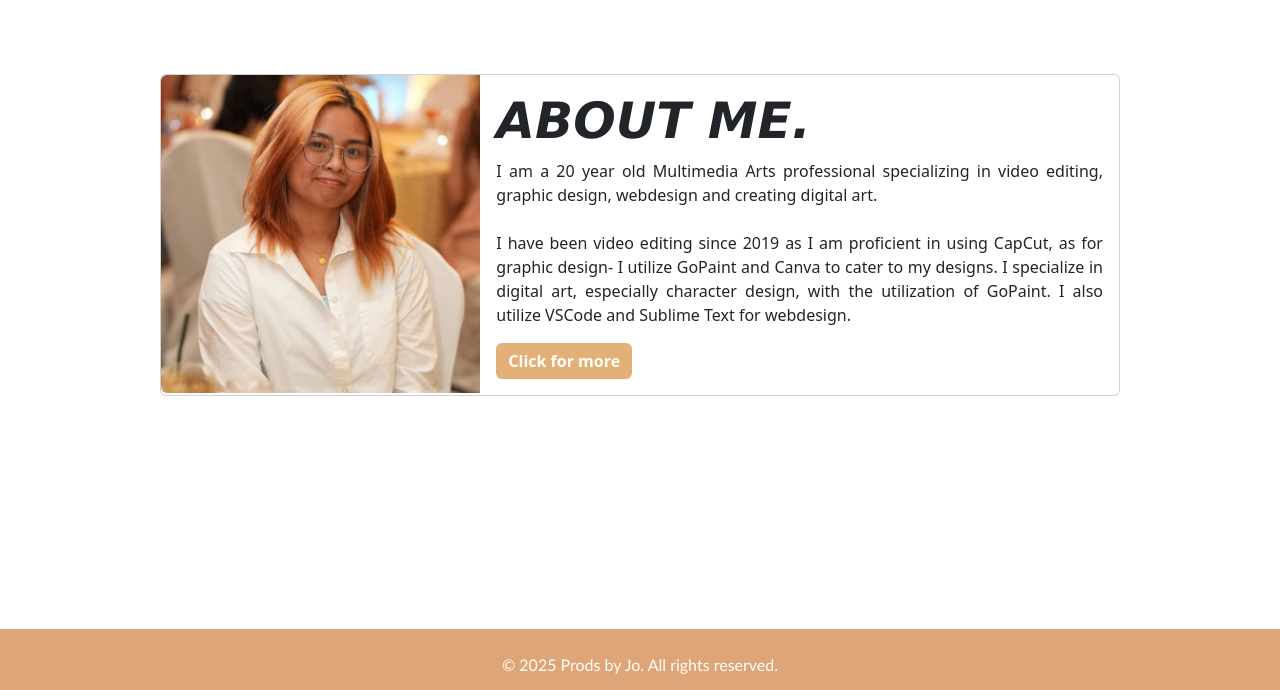
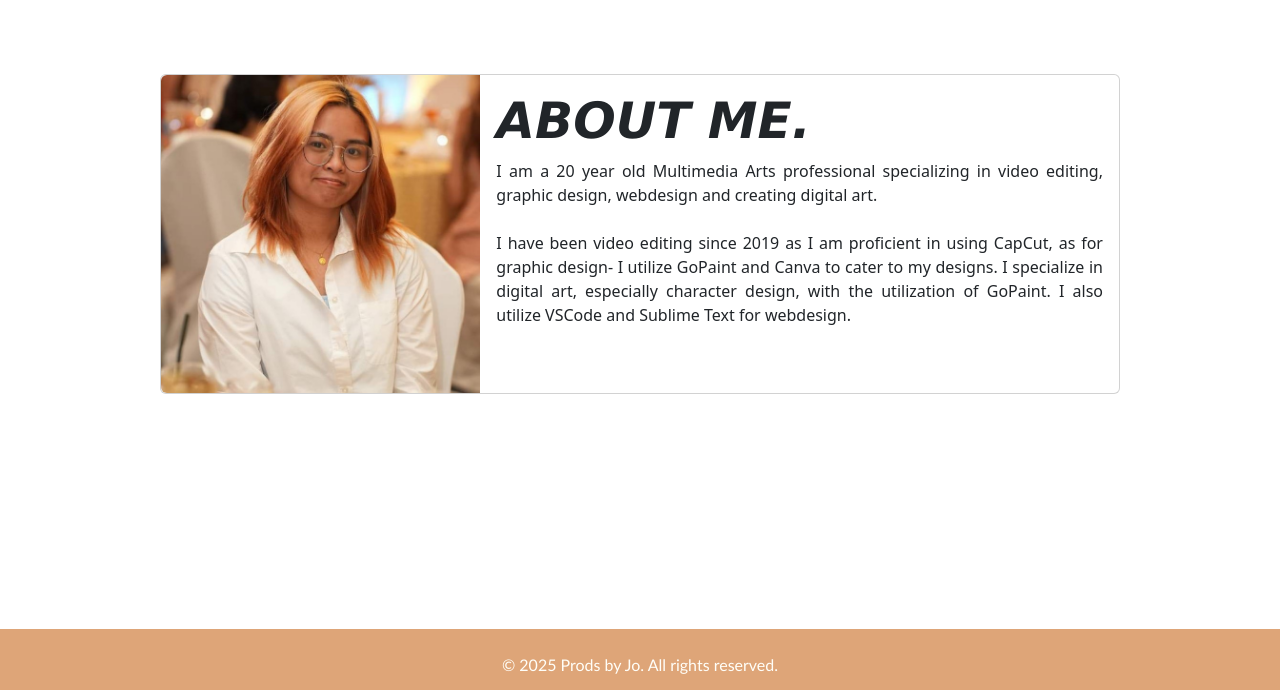
Before and after one commit to ajbortega/prodsbyjo, a plain HTML site: page index.html in a window 1280 px wide. Shown: the part 110-800 px from the top of the page. Drawn offline with nearby package versions, Linux system fonts and the light colour scheme.

Commit message:
Add files via upload

```diff
--- a/index.html
+++ b/index.html
@@ -72,7 +72,6 @@
           I have been video editing since 2019 as I am proficient in using CapCut, as for graphic design- I utilize GoPaint and Canva to cater to my designs.
           I specialize in digital art, especially character design, with the utilization of GoPaint. I also utilize VSCode and Sublime Text for webdesign.
         </p>
-        <a href="extra" class="btn btn-primary">Click for more</a>
       </div>
     </div>
   </div>
```
